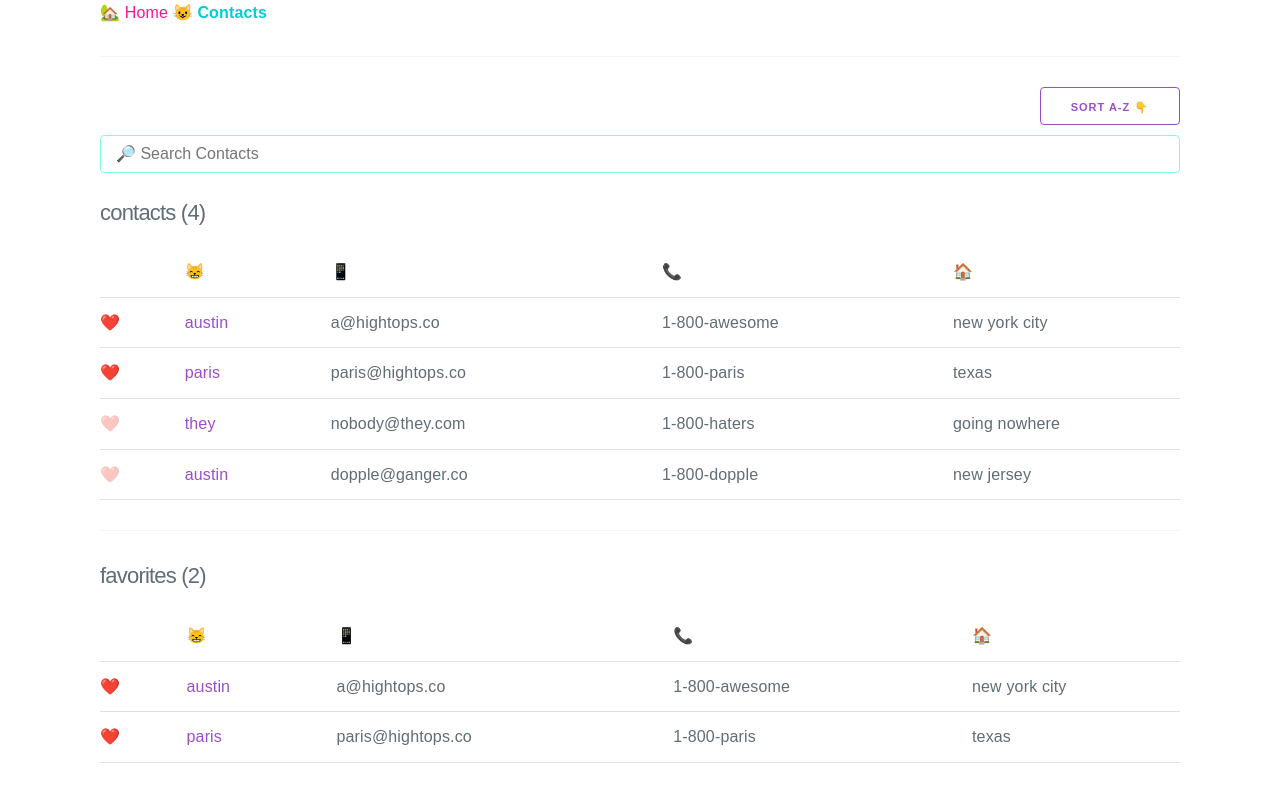
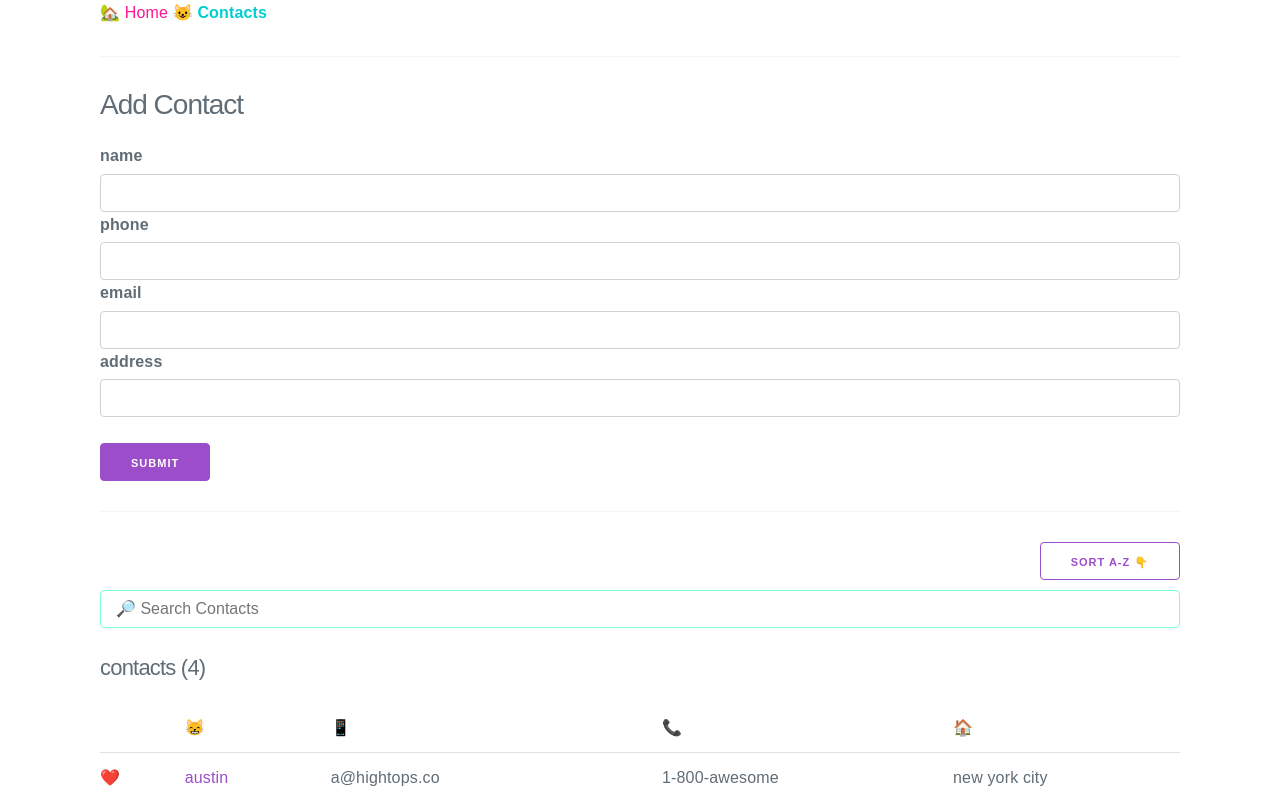
Before and after one commit to austinsamsel/react-rolodex, a React (Create React App) app: page /contacts in a window 1280 px wide. Shown: the top 800 px of the page. Built offline with nearby package versions, Linux system fonts and the light colour scheme.

Commit message:
add contact

```diff
--- /dev/null
+++ b/src/components/AddForm.js
@@ -0,0 +1,72 @@
+import React from 'react'
+
+let form, name, phone, email, address;
+export default ({add_contact}) =>  {
+  return(
+    <form
+      ref={(node) => {
+        form = node;
+      }}
+      onSubmit={ e => {
+        e.preventDefault();
+        if (!name.value.trim()){
+          return
+        }
+        let contact = {
+          name: name.value.trim() || '',
+          phone: phone.value.trim() || '',
+          email: email.value.trim() || '',
+          address: address.value.trim() || '',
+        }
+        add_contact(contact)
+        form.reset()
+      }}
+      >
+      <h3>Add Contact</h3>
+      <div>
+        <label htmlFor="name">name</label>
+        <input
+          type="text"
+          name="name"
+          ref={(node) => {
+            name = node;
+          }}
+          required
+        />
+      </div>
+      <div>
+        <label htmlFor="phone">phone</label>
+        <input
+          type="text"
+          name="phone"
+          ref={(node) => {
+            phone = node;
+          }}
+        />
+      </div>
+      <div>
+        <label htmlFor="email">email</label>
+        <input
+          type="email"
+          name="email"
+          ref={(node) => {
+            email = node;
+          }}
+        />
+      </div>
+      <div>
+        <label htmlFor="address">address</label>
+        <input
+          type="text"
+          name="address"
+          ref={(node) => {
+            address = node;
+          }}
+        />
+      </div>
+      <br />
+      <input className="button-primary" type="submit" value="Submit" />
+      <hr />
+    </form>
+  )
+}
--- a/src/components/ContactsPage.js
+++ b/src/components/ContactsPage.js
@@ -2,10 +2,12 @@ import React from 'react'
 import ContactList from './ContactList.js'
 import SearchWrap from '../containers/SearchWrap.js'
 import SortWrap from '../containers/SortWrap.js'
+import AddFormWrap from '../containers/AddFormWrap.js'
 
 export default ({contacts, search_query, order, favorites}) =>  {
   return(
     <div>
+       <AddFormWrap />
       <div className="float-right">
         <SortWrap />
       </div>
--- /dev/null
+++ b/src/containers/AddFormWrap.js
@@ -0,0 +1,16 @@
+import React from 'react'
+import { connect } from 'react-redux'
+import { AddContact } from '../actions/contacts.js'
+import AddForm from '../components/AddForm.js'
+
+let AddFormWrap = ({ dispatch, contact }) =>  {
+  const add_contact = (contact) => {
+    dispatch(AddContact(contact))
+  }
+  return (
+    <AddForm contact={contact} add_contact={add_contact} />
+  )
+}
+AddFormWrap = connect()(AddFormWrap)
+
+export default AddFormWrap
```
